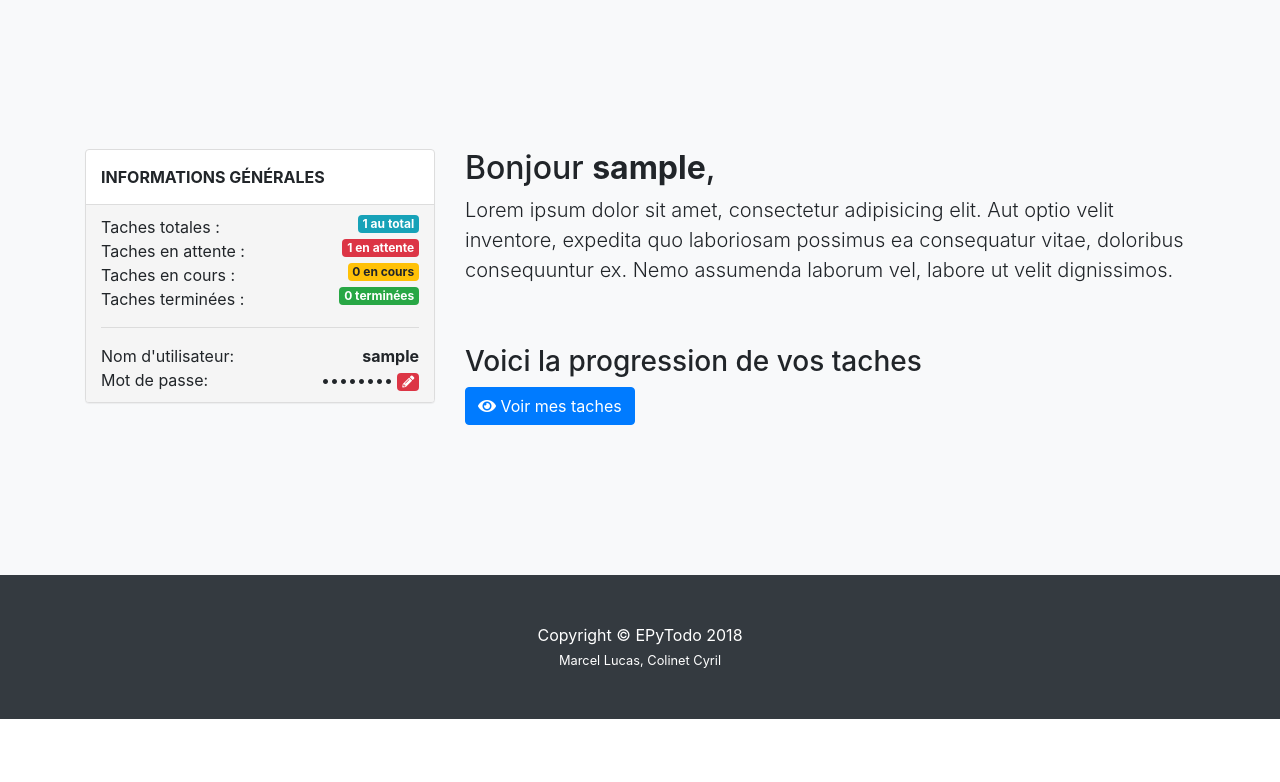
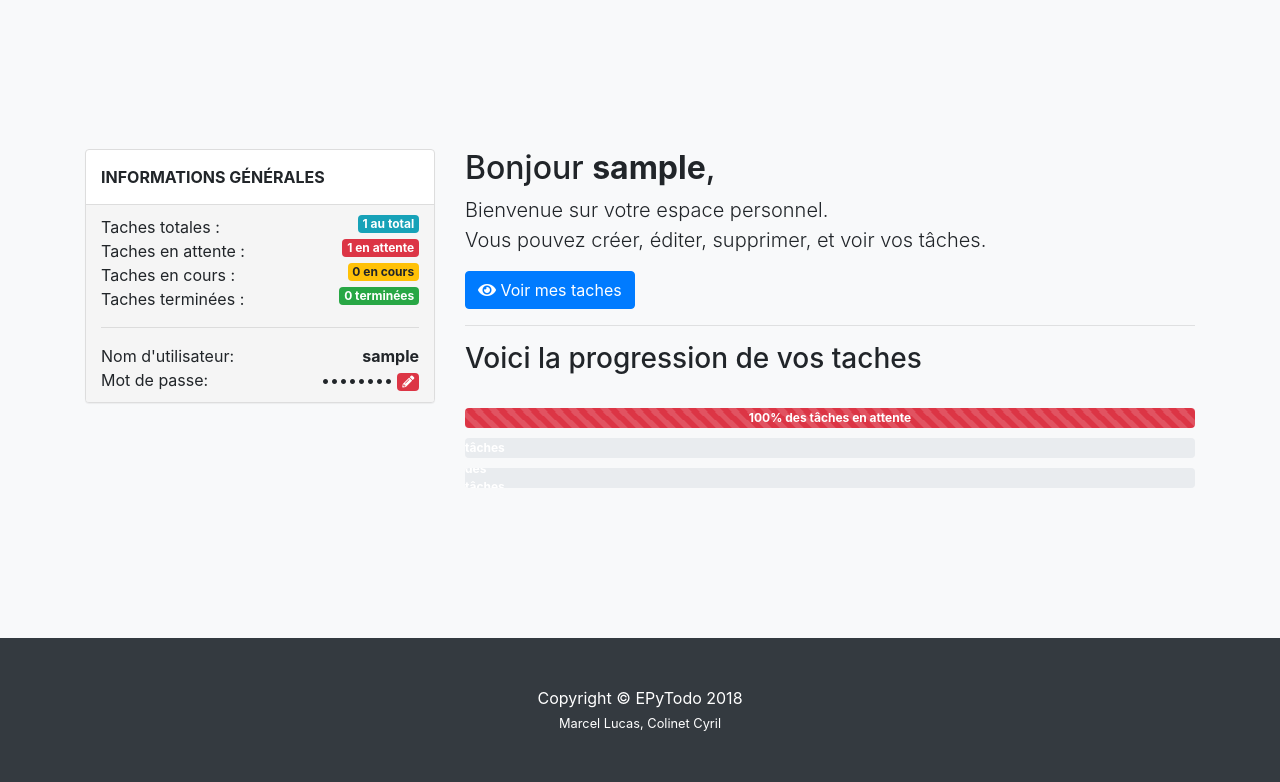
Before and after one commit to cyrilcolinet/epytodo_2017, a Flask app: page /user in a window 1280 px wide. Shown: the part 359-1141 px from the top of the page. Before the commit the page ends 1078 px from the top, so only its background shows below. Run offline with Flask 2, Linux system fonts and the light colour scheme; the visitor is signed in with stand-in values (Sample User, id 1); tables that the repository leaves empty hold one stand-in row (values such as "Sample post"); some libraries are stand-ins or nearby versions.

Commit message:
:tada: Add progress bar into profile

```diff
--- a/app/templates/profile.html
+++ b/app/templates/profile.html
@@ -31,10 +31,25 @@
             <div class="col-md-8">
                 {% include 'flash.html' %}
                 <h2>Bonjour <b>{{ session.username }}</b>,</h2>
-                <p class="lead">Lorem ipsum dolor sit amet, consectetur adipisicing elit. Aut optio velit inventore, expedita quo laboriosam possimus ea consequatur vitae, doloribus consequuntur ex. Nemo assumenda laborum vel, labore ut velit dignissimos.</p>
-                <div style="margin-bottom: 60px;"></div>
+                <p class="lead">
+                    Bienvenue sur votre espace personnel.<br />Vous pouvez créer, éditer, supprimer, et voir vos tâches.
+                </p>
+                <a href="{{ url_for(('route_user_all_task')) }}" class="btn btn-primary" role="button" aria-pressed="true"><span class="fa fa-eye" aria-hidden="true"></span>&nbsp;Voir mes taches</a>
+                <hr />
                 <h3>Voici la progression de vos taches</h3>
-                <a href="{{ url_for(('route_user_all_task')) }}" class="btn btn-primary" role="button" aria-pressed="true"><span class="fa fa-eye" aria-hidden="true"></span>&nbsp;Voir mes taches</a>
+                <br />
+                <div class="progress" style="height: 20px;margin-bottom:10px;">
+                    {% set progression = (100 * tasks_wait) / tasks_count %}
+                    <div class="progress-bar progress-bar-striped progress-bar-animated bg-danger" role="progressbar" style="width: {{ progression }}%" aria-valuenow="{{ progression }}" aria-valuemin="0" aria-valuemax="100"><b>{{ progression|int }}% des tâches en attente</b></div>
+                </div>
+                <div class="progress" style="height: 20px;margin-bottom:10px;">
+                    {% set progression = (100 * tasks_in_pr) / tasks_count %}
+                    <div class="progress-bar progress-bar-striped progress-bar-animated bg-warning" role="progressbar" style="width: {{ progression }}%" aria-valuenow="{{ progression }}" aria-valuemin="0" aria-valuemax="100"><b>{{ progression|int }}% des tâches en cours</b></div>
+                </div>
+                <div class="progress" style="height: 20px;">
+                    {% set progression = (100 * tasks_done) / tasks_count %}
+                    <div class="progress-bar progress-bar-striped progress-bar-animated bg-success" role="progressbar" style="width: {{ progression }}%" aria-valuenow="{{ progression }}" aria-valuemin="0" aria-valuemax="100"><b>{{ progression|int }}% des tâches terminées</b></div>
+                </div>
             </div>
         </div>
     </div>
```
